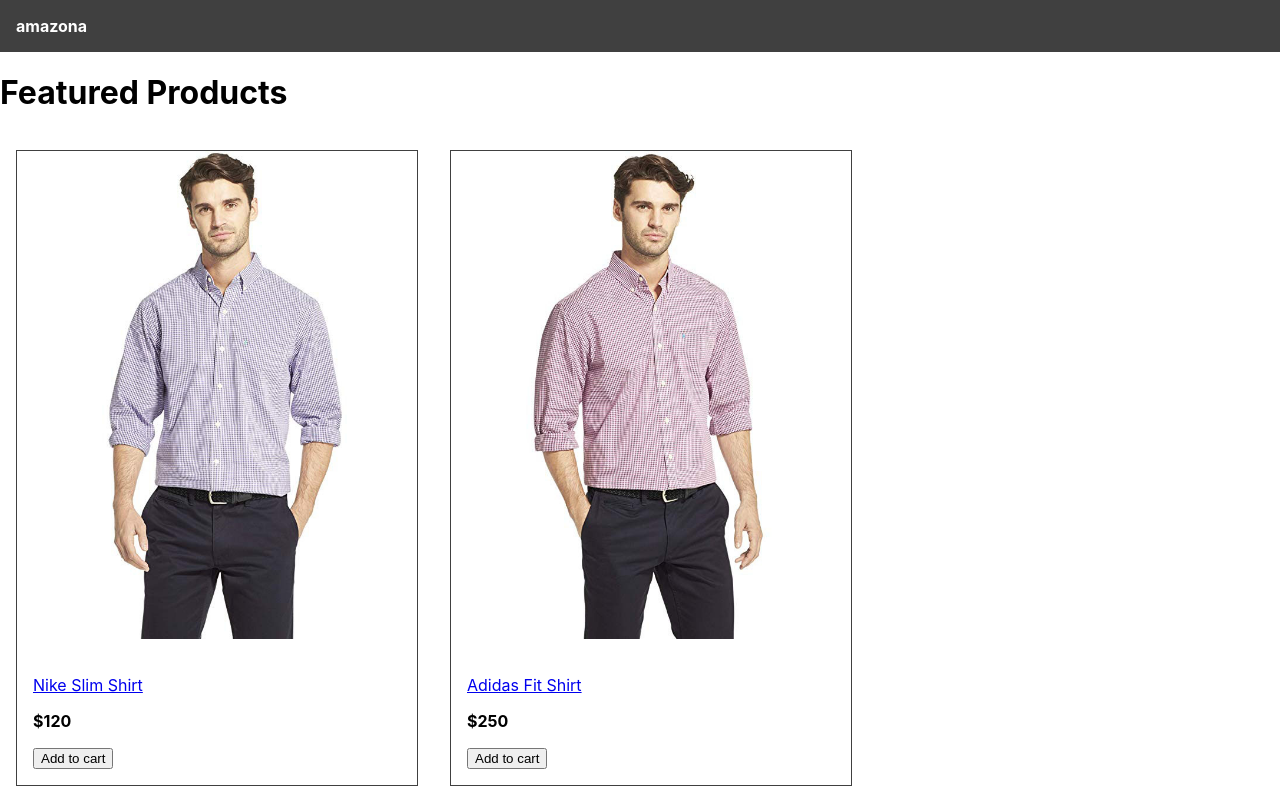
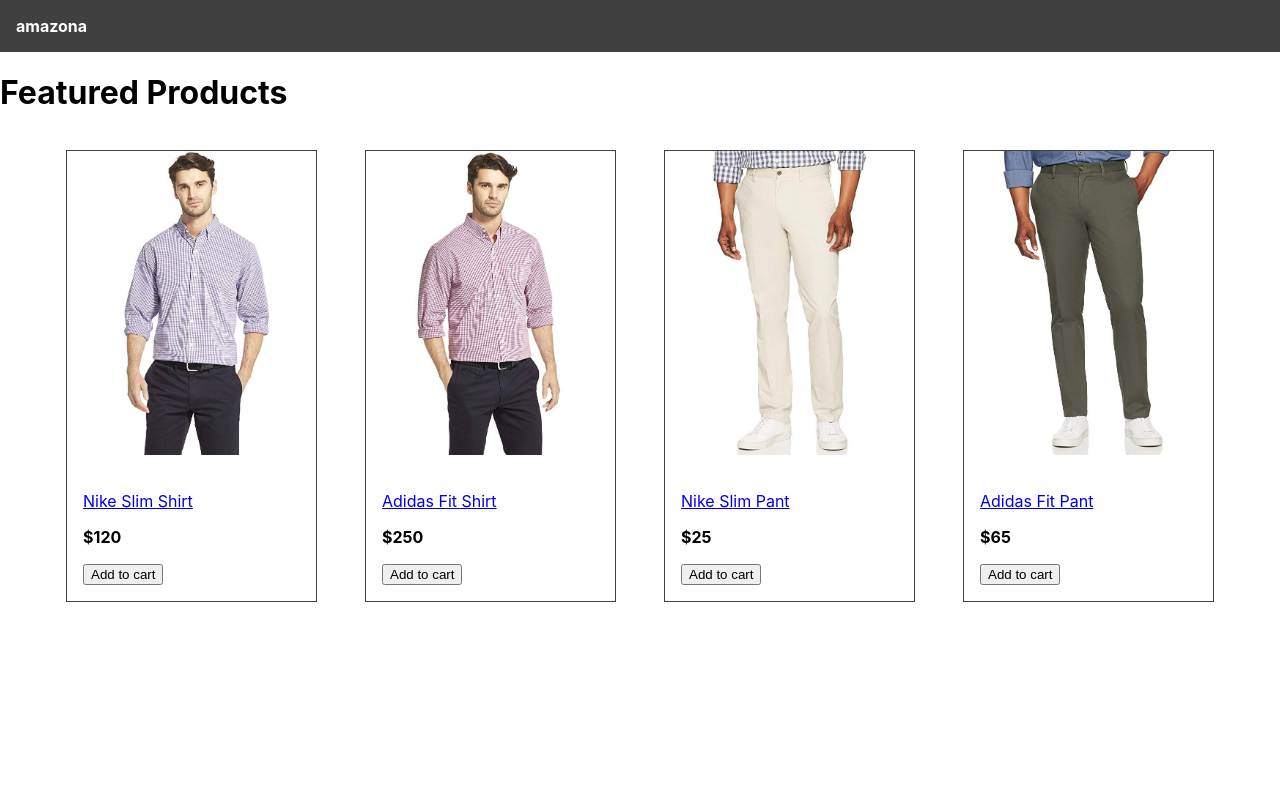
Before and after one commit to brian-w-zhang/mern-ecommerce, a React (Create React App) app in the folder frontend/: page / in a window 1280 px wide. Shown: the top 800 px of the page. Built offline with nearby package versions, Linux system fonts and the light colour scheme.

Commit message:
change product display to css grid

```diff
--- a/frontend/src/index.css
+++ b/frontend/src/index.css
@@ -19,8 +19,12 @@
 }
 
 .products {
-  display: flex;
-  flex-wrap: wrap;
+  display: grid;
+  grid-template-columns: 1fr 1fr 1fr 1fr;
+  column-gap: 16px;
+  row-gap: 40px;
+  margin-left: 50px;
+  margin-right: 50px;
 }
 
 .product {
@@ -28,10 +32,17 @@
   margin: 1rem;
 }
 
+@media only screen and (min-width: 601px) and (max-width: 1800px) {
+  .product img {
+    width: 100%; /* Adjust as needed for medium-sized screens */
+    max-width: 300px; /* Adjust the max-width as needed */
+  }
+}
+
+/* Default styles for screens wider than 1600px */
 .product img {
-  width: 100%;
-  /* configure */
-  max-width: 400px;
+  width: 100%; /* Default width for larger screens */
+  max-width: 400px; /* Default max-width */
 }
 
 .product-info {
```
